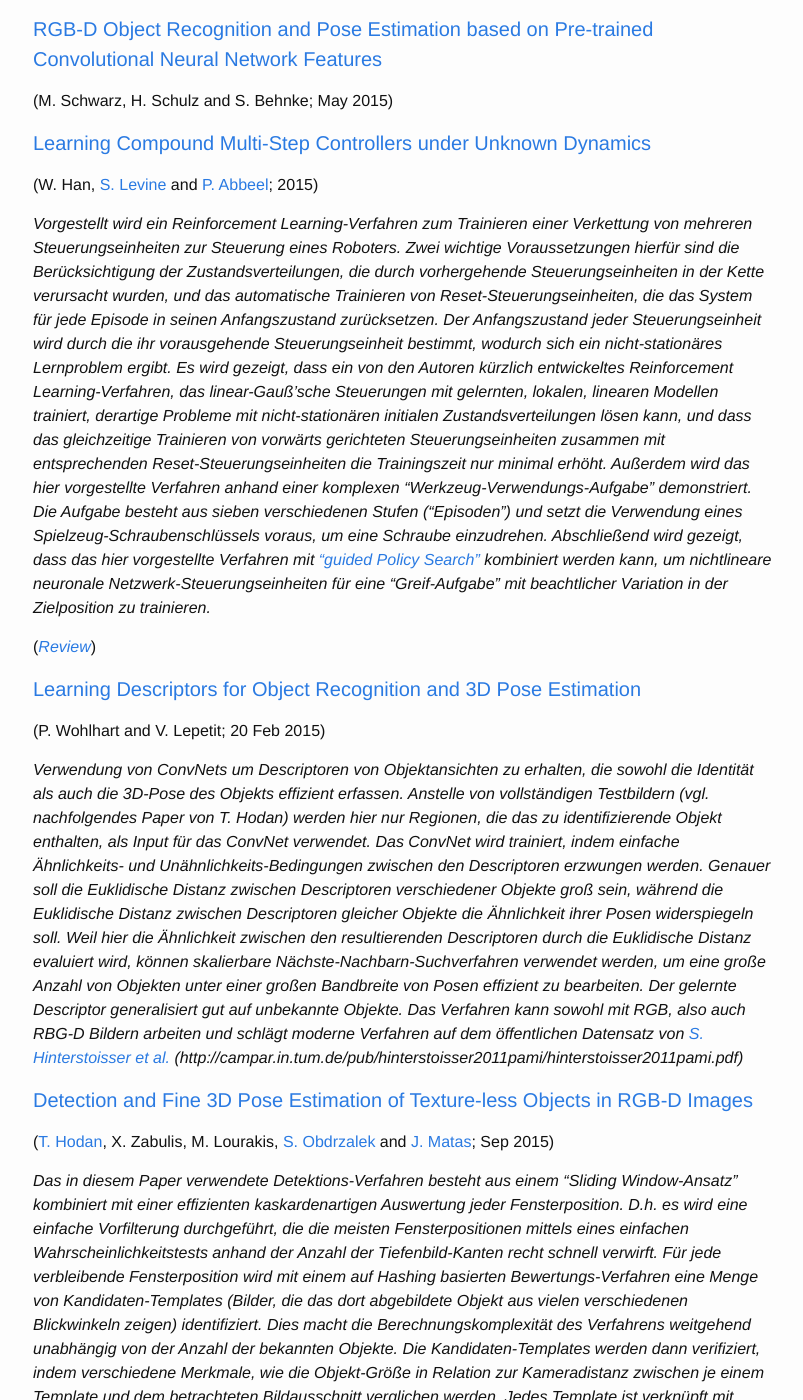
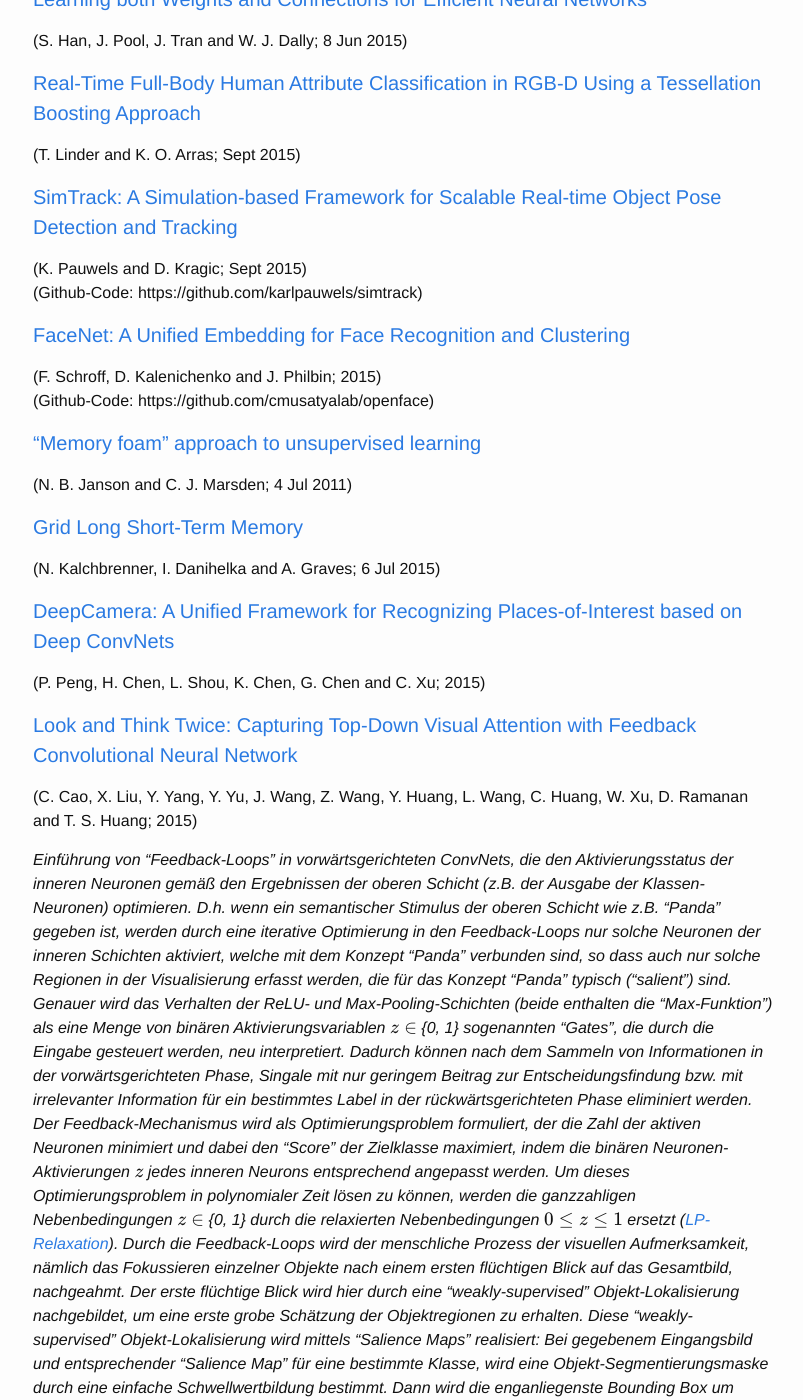
Before and after one commit to Xamla/xamla.github.io, a Jekyll site: the page built from _posts/2015-09-23-Paper-Library.markdown, in a window 1280 px wide and 1400 px high, scrolled down 408 px. Shown: the whole window, without its empty margins (237-1040 px from the left). Built offline with Jekyll 4.4.1, drawn with Linux system fonts in a browser that asks for light colours; formulas are drawn with MathJax 3; some of the changed text lies outside the part shown.

Commit message:
Extend paper library.

```diff
--- a/_posts/2015-09-23-Paper-Library.markdown
+++ b/_posts/2015-09-23-Paper-Library.markdown
@@ -11,6 +11,63 @@ mathjax: true
 
 
 ### Papers with description:
+
+
+#### <a name="ReNet"></a>[ReNet: A Recurrent Neural Network Based Alternative to Convolutional Networks](http://arxiv.org/abs/1505.00393)
+
+(F. Visin, K. Kastner, K. Cho, M. Matteucci, A. Courville and Y. Bengio; 3 May 2015)
+
+
+#### <a name="Weights and Connections Learning"></a>[Learning both Weights and Connections for Efficient Neural Networks](http://arxiv.org/abs/1506.02626)
+
+(S. Han, J. Pool, J. Tran and W. J. Dally; 8 Jun 2015)
+
+
+#### <a name="RGB-D Human Attribute Classification"></a>[Real-Time Full-Body Human Attribute Classification in RGB-D Using a Tessellation Boosting Approach](https://cld.pt/dl/download/5b6bf977-9bf2-403b-b88b-20bbfcc7ba4c/MyPapers08/pyc1940617492.pdf)
+
+(T. Linder and K. O. Arras; Sept 2015)
+
+
+#### <a name="SimTrack"></a>[SimTrack: A Simulation-based Framework for Scalable Real-time Object Pose Detection and Tracking](http://www.karlpauwels.com/downloads/iros_2015/Pauwels_IROS_2015.pdf)
+
+(K. Pauwels and D. Kragic; Sept 2015) <br />
+(Github-Code: https://github.com/karlpauwels/simtrack)
+
+
+#### <a name="FaceNet"></a>[FaceNet: A Unified Embedding for Face Recognition and Clustering](http://www.cv-foundation.org/openaccess/content_cvpr_2015/app/1A_089.pdf)
+
+(F. Schroff, D. Kalenichenko and J. Philbin; 2015) <br />
+(Github-Code: https://github.com/cmusatyalab/openface)
+
+
+#### <a name="Memory foam"></a>[“Memory foam” approach to unsupervised learning](http://arxiv.org/abs/1107.0674)
+
+(N. B. Janson and C. J. Marsden; 4 Jul 2011)
+
+
+#### <a name="Grid LSTM"></a>[Grid Long Short-Term Memory](http://arxiv.org/abs/1507.01526)
+
+(N. Kalchbrenner, I. Danihelka and A. Graves; 6 Jul 2015)
+
+
+#### <a name="DeepCamera"></a>[DeepCamera: A Unified Framework for Recognizing Places-of-Interest based on Deep ConvNets](http://dl.acm.org/citation.cfm?id=2806620)
+
+(P. Peng, H. Chen, L. Shou, K. Chen, G. Chen and C. Xu; 2015)
+
+
+#### <a name="Look Twice"></a>[Look and Think Twice: Capturing Top-Down Visual Attention with Feedback Convolutional Neural Network](http://web.engr.illinois.edu/~xliu102/assets/papers/iccv2015_fnn.pdf)
+
+(C. Cao, X. Liu, Y. Yang, Y. Yu, J. Wang, Z. Wang, Y. Huang, L. Wang, C. Huang, W. Xu, D. Ramanan and T. S. Huang; 2015)
+
+*Einführung von "Feedback-Loops" in vorwärtsgerichteten ConvNets, die den Aktivierungsstatus der inneren Neuronen gemäß den Ergebnissen der oberen Schicht (z.B. der Ausgabe der Klassen-Neuronen) optimieren.
+D.h. wenn ein semantischer Stimulus der oberen Schicht wie z.B. "Panda" gegeben ist, werden durch eine iterative Optimierung in den Feedback-Loops nur solche Neuronen der inneren Schichten aktiviert, welche mit dem Konzept "Panda" verbunden sind, so dass auch nur solche Regionen in der Visualisierung erfasst werden, die für das Konzept "Panda" typisch ("salient") sind.
+Genauer wird das Verhalten der ReLU- und Max-Pooling-Schichten (beide enthalten die "Max-Funktion") als eine Menge von binären Aktivierungsvariablen \\(z \in\\) {0, 1} sogenannten "Gates", die durch die Eingabe gesteuert werden, neu interpretiert. Dadurch können nach dem Sammeln von Informationen in der vorwärtsgerichteten Phase, Singale mit nur geringem Beitrag zur Entscheidungsfindung bzw. mit irrelevanter Information für ein bestimmtes Label in der rückwärtsgerichteten Phase eliminiert werden. Der Feedback-Mechanismus wird als Optimierungsproblem formuliert, der die Zahl der aktiven Neuronen minimiert und dabei den "Score" der Zielklasse maximiert, indem die binären Neuronen-Aktivierungen \\(z\\) jedes inneren Neurons entsprechend angepasst werden. Um dieses Optimierungsproblem in polynomialer Zeit lösen zu können, werden die ganzzahligen Nebenbedingungen \\(z \in\\) {0, 1} durch die relaxierten Nebenbedingungen \\(0 \leq z \leq 1\\) ersetzt ([LP-Relaxation](https://de.wikipedia.org/wiki/LP-Relaxation)).
+Durch die Feedback-Loops wird der menschliche Prozess der visuellen Aufmerksamkeit, nämlich das Fokussieren einzelner Objekte nach einem ersten flüchtigen Blick auf das Gesamtbild, nachgeahmt. Der erste flüchtige Blick wird hier durch eine "weakly-supervised" Objekt-Lokalisierung nachgebildet, um eine erste grobe Schätzung der Objektregionen zu erhalten. Diese "weakly-supervised" Objekt-Lokalisierung wird mittels "Salience Maps" realisiert: Bei gegebenem Eingangsbild und entsprechender "Salience Map" für eine bestimmte Klasse, wird eine Objekt-Segmentierungsmaske durch eine einfache Schwellwertbildung bestimmt. Dann wird die enganliegenste Bounding Box um diese Segmentierungsmaske ermittelt. Das Fokussieren wird schließlich realisiert, indem das Netzwerk auf diese Bounding Box-Regionen fokussiert wird, um die finale Klassifizierung durchzuführen. Dieses Fokussieren verbessert die Klassifizierungsgenauigkeit besonders für sehr kleine Objekte.*
+
+
+#### <a name="DeepBox"></a>[DeepBox: Learning Objectness with Convolutional Networks](http://arxiv.org/abs/1505.02146)
+
+(W. Kuo, B. Hariharan and J. Malik; 8 May 2015)
 
 
 #### <a name="Learning Visual Feature Spaces for Robotic Manipulation with Deep Spatial Autoencoders"></a>[Learning Visual Feature Spaces for Robotic Manipulation with Deep Spatial Autoencoders](http://arxiv.org/abs/1509.06113)
@@ -217,30 +274,40 @@ Winner of the MICCAI 2013 Grand Challenge on Mitosis Detection
 [A robust, coarse-to-ﬁne trafﬁc sign detection method](#Traffic Sign Detection) <br />
 [Building High-level Features Using Large Scale Unsupervised Learning](#High-level Features via Unsupervised Learning) <br />
 [Deep Big Simple Neural Nets Excel on Handwritten Digit Recognition](#MNIST) <br />
+[DeepBox: Learning Objectness with Convolutional Networks](#DeepBox) <br />
+[DeepCamera: A Unified Framework for Recognizing Places-of-Interest based on Deep ConvNets](#DeepCamera) <br />
 [Deep Learning in Neural Networks: An Overview](#Deep Learning in Neural Networks: An Overview) <br />
 [Deep Learning using Linear Support Vector Machines](#Deep Learning using Linear Support Vector Machines) <br />
 [Deep Sparse Rectifier Neural Networks](#Deep Sparse Rectifier Neural Networks) <br />
 [Detection and Fine 3D Pose Estimation of Texture-less Objects in RGB-D Images](#Detection and 3D Pose Estimation) <br />
+[FaceNet: A Unified Embedding for Face Recognition and Clustering](#FaceNet) <br />
 [Faster R-CNN: Towards Real-Time Object Detection with Region Proposal Networks](#Faster R-CNN) <br />
 [Fast R-CNN](#Fast R-CNN) <br />
 [Fractional Max-Pooling](#Fractional Max-Pooling) <br />
 [Freeze-Thaw Bayesian Optimization](#Freeze-Thaw Bayesian Optimization) <br />
 [Going Deeper with Convolutions](#GoogLeNet) <br />
+[Grid Long Short-Term Memory](#Grid LSTM) <br />
 [ImageNet Classification with Deep Convolutional Neural Networks](#AlexNet) <br />
 [Large Scale Distributed Deep Networks](#Large Scale Distributed Deep Networks) <br />
+[Learning both Weights and Connections for Efficient Neural Networks](#Weights and Connections Learning) <br />
 [Learning Compound Multi-Step Controllers under Unknown Dynamics](#Learning Compound Multi-Step Controllers under Unknown Dynamics) <br />
 [Learning Descriptors for Object Recognition and 3D Pose Estimation](#Learning Descriptors for Object Recognition and 3D Pose Estimation) <br />
 [Learning Visual Feature Spaces for Robotic Manipulation with Deep Spatial Autoencoders](#Learning Visual Feature Spaces for Robotic Manipulation with Deep Spatial Autoencoders) <br />
+[Look and Think Twice: Capturing Top-Down Visual Attention with Feedback Convolutional Neural Network](#Look Twice)
 [Max-Pooling Convolutional Neural Networks for Vision-based Hand Gesture Recognition](#Hand Gesture Recognition) <br />
+[“Memory foam” approach to unsupervised learning](#Memory foam) <br />
 [Mitosis Detection in Breast Cancer Histology Images with Deep Neural Networks](#Mitosis Detection) <br />
 [Multi-column deep neural network for traffic sign classification](#Traffic Sign Classification) <br />
 [Multi-digit Number Recognition from Street View Imagery using Deep Convolutional Neural Networks](#Street View House Numbers) <br />
 [Network In Network](#NiN) <br />
 [On the importance of initialization and momentum in deep learning](#Initialization and Momentum) <br />
+[Real-Time Full-Body Human Attribute Classification in RGB-D Using a Tessellation Boosting Approach](#RGB-D Human Attribute Classification) <br />
 [R-CNN minus R](#R-CNN minus R) <br />
 [Recurrent Spatial Transformer Networks](#Recurrent Spatial Transformer Networks) <br />
+[ReNet: A Recurrent Neural Network Based Alternative to Convolutional Networks](#ReNet) <br />
 [RGB-D Object Recognition and Pose Estimation based on Pre-trained Convolutional Neural Network Features](#RGB-D Object Recognition and Pose Estimation based on Pre-trained Convolutional Neural Network Features) <br />
 [Rich feature hierarchies for accurate object detection and semantic segmentation](#R-CNN) <br />
+[SimTrack: A Simulation-based Framework for Scalable Real-time Object Pose Detection and Tracking](#SimTrack) <br />
 [Spatial Pyramid Pooling in Deep Convolutional Networks for Visual Recognition](#SPPNet) <br />
 [Spatial Transformer Networks](#Spatial Transformer Networks) <br />
 [Understanding the Bias-Variance Tradeoff](#Bias-Variance Tradeoff) <br />
```
